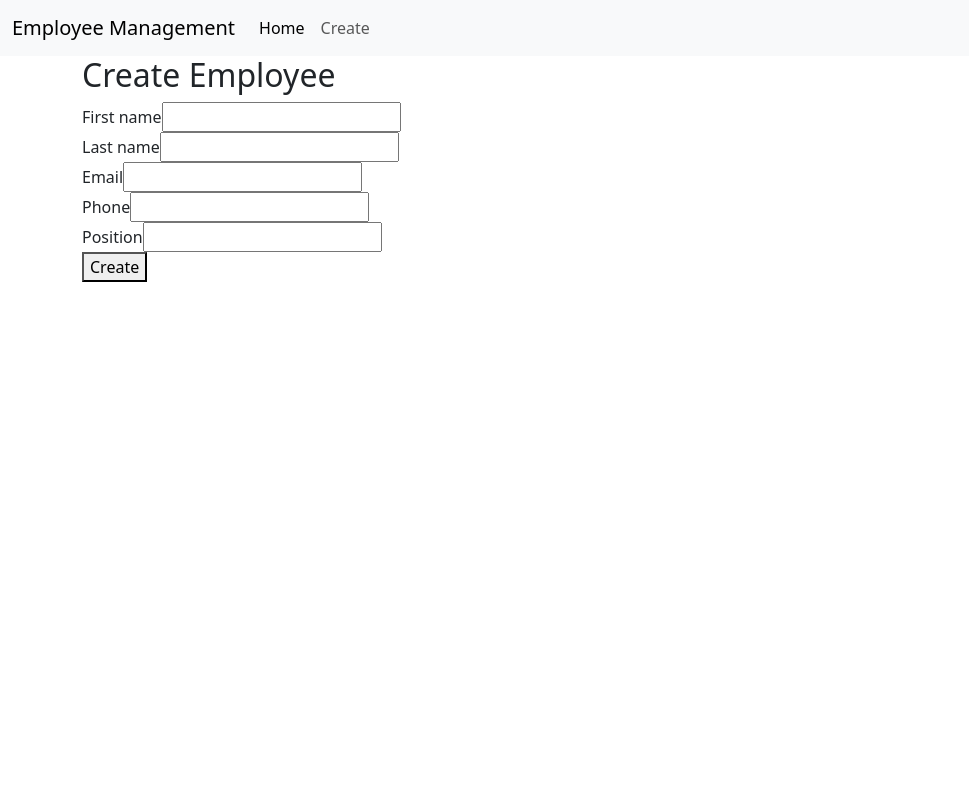
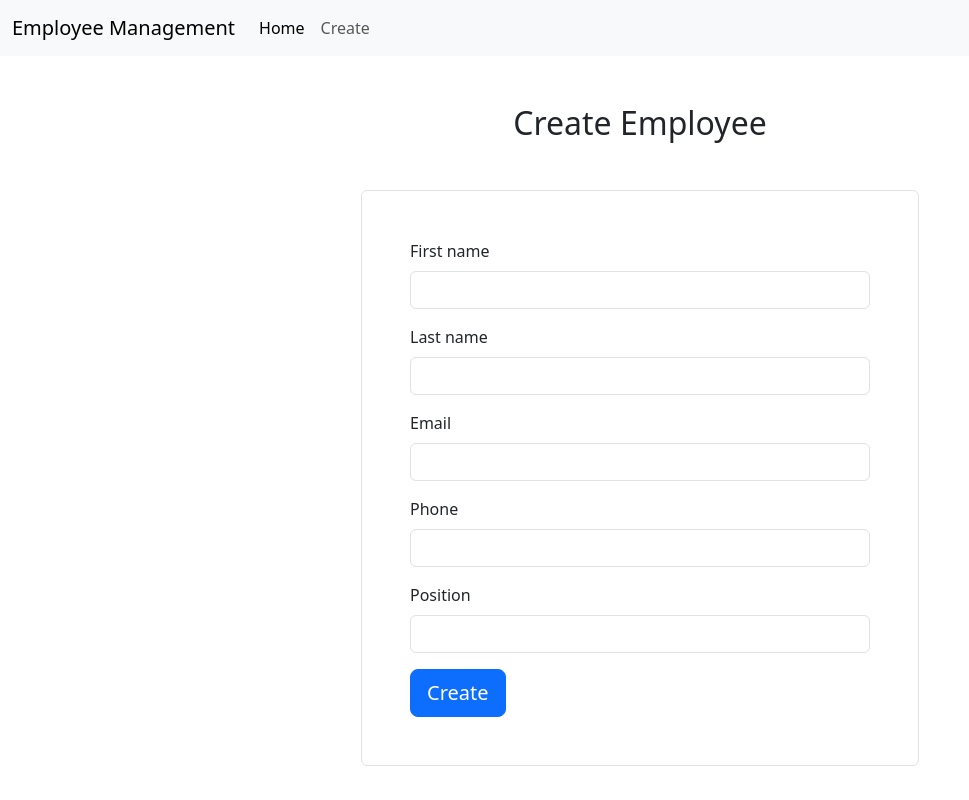
Before and after one commit to TymoteuszBroda/Angular_Employee-management-app, an Angular app: page /create in a window 1280 px wide. Shown: the whole page, without its empty margins (0-969 px from the left). Built offline with nearby package versions, Linux system fonts and the light colour scheme.

Commit message:
styling of create employee form

```diff
--- a/src/app/employee-form/employee-form.component.html
+++ b/src/app/employee-form/employee-form.component.html
@@ -1,28 +1,28 @@
-<h2>{{isEditing? 'Edit' : 'Create'}} Employee</h2>
+<h2 class="text-center my-5">{{isEditing? 'Edit' : 'Create'}} Employee</h2>
 <div *ngIf="errorMessage != ''">
   {{errorMessage}}
 </div>
 
-<form (ngSubmit)="onSubmit()">
-    <div>
-      <label>First name</label>
-      <input type="text" name="firstName" [(ngModel)]="employee.firstName"/>
+<form (ngSubmit)="onSubmit()" class="border rounded p-5 w-50 mx-auto">
+    <div class="mb-3">
+      <label class="form-label">First name</label>
+      <input class="form-control" type="text" name="firstName" [(ngModel)]="employee.firstName"/>
     </div>
-    <div>
-      <label>Last name</label>
-      <input type="text" name="lastName" [(ngModel)]="employee.lastName" />
+    <div class="mb-3">
+      <label class="form-label">Last name</label>
+      <input class="form-control" type="text" name="lastName" [(ngModel)]="employee.lastName" />
     </div>
-    <div>
-      <label>Email</label>
-      <input type="text" name="email" [(ngModel)]="employee.email" />
+    <div class="mb-3">
+      <label class="form-label">Email</label>
+      <input class="form-control" type="text" name="email" [(ngModel)]="employee.email" />
     </div>
-    <div>
-      <label>Phone</label>
-      <input type="text" name="phone" [(ngModel)]="employee.phone" />
+    <div class="mb-3">
+      <label class="form-label">Phone</label>
+      <input class="form-control" type="text" name="phone" [(ngModel)]="employee.phone" />
     </div>
-    <div>
-      <label>Position</label>
-      <input type="text" name="position" [(ngModel)]="employee.position" />
+    <div class="mb-3">
+      <label class="form-label">Position</label>
+      <input class="form-control" type="text" name="position" [(ngModel)]="employee.position" />
     </div>
-    <button type="submit">{{isEditing? 'Edit' : 'Create'}}</button>
+    <button class="btn btn-primary btn-lg" type="submit">{{isEditing? 'Edit' : 'Create'}}</button>
 </form>
```
